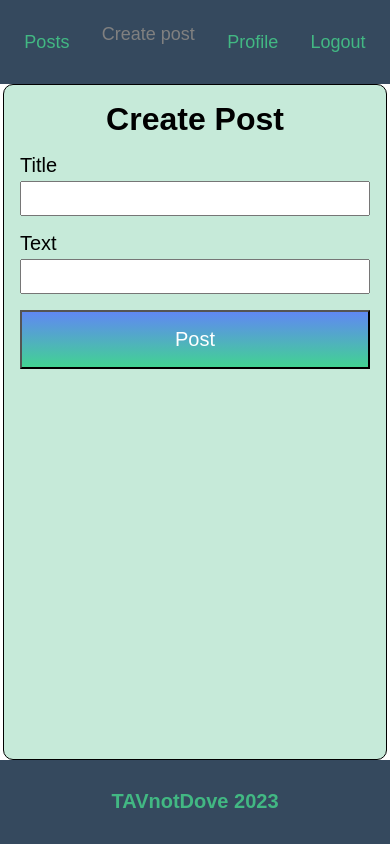
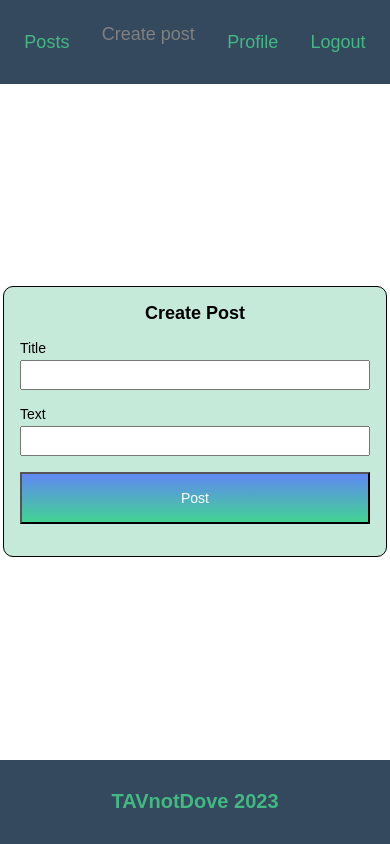
Before and after one commit to TAVnotDove/VueBlog, a Vue app in the folder vue-blog/: page /posts/create in a window 390 px wide. Built offline with nearby package versions, Linux system fonts and the light colour scheme; sample sign-in values are in the browser's storage.

Commit message:
added responsiveness to create post

```diff
--- a/vue-blog/src/pages/CreatePost.vue
+++ b/vue-blog/src/pages/CreatePost.vue
@@ -76,4 +76,39 @@
     </div>
 </template>
 
-<style scoped></style>
+<style scoped>
+.container {
+    height: -moz-fit-content;
+    height: fit-content;
+    margin: auto 0;
+}
+
+@media (max-width: 640px) {
+    .container {
+        min-width: unset;
+        max-width: 350px;
+        width: 100%;
+    }
+
+    a,
+    h1 {
+        font-size: 1.125rem;
+    }
+
+    input {
+        font-size: 1rem;
+    }
+
+    label,
+    .form-button {
+        font-size: 0.875rem;
+    }
+}
+
+@media (max-width: 384px) {
+    .container {
+        border-radius: 0;
+        border-width: 1px 0;
+    }
+}
+</style>
```
